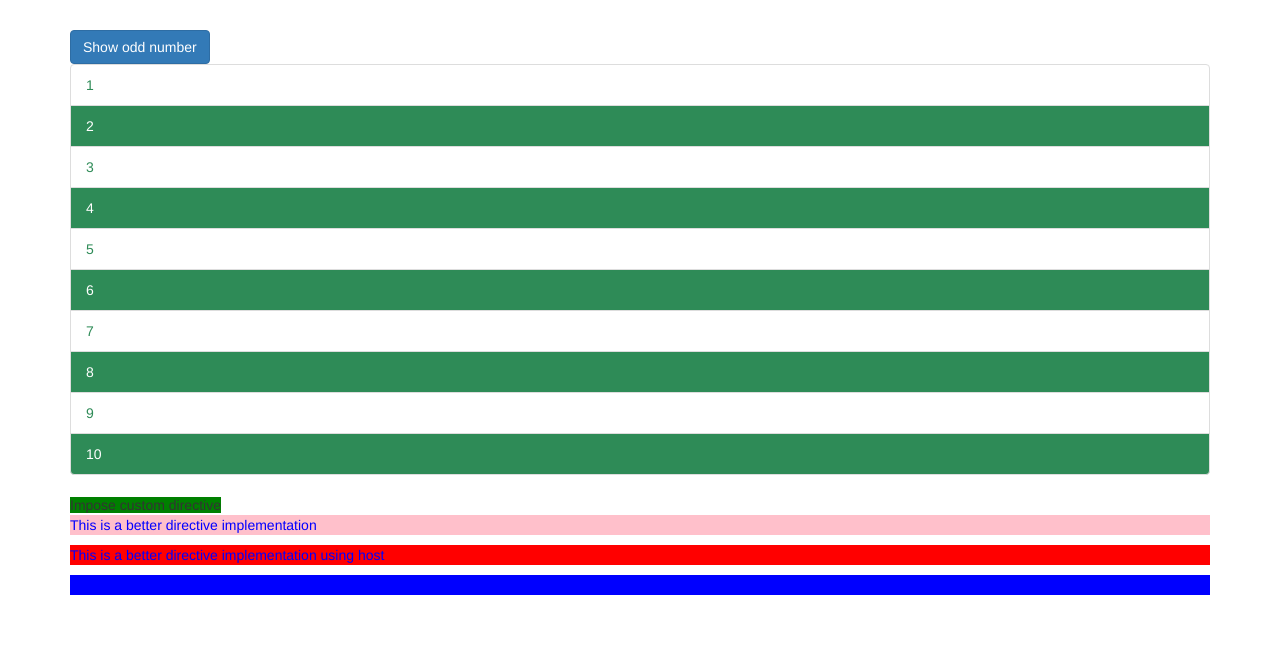
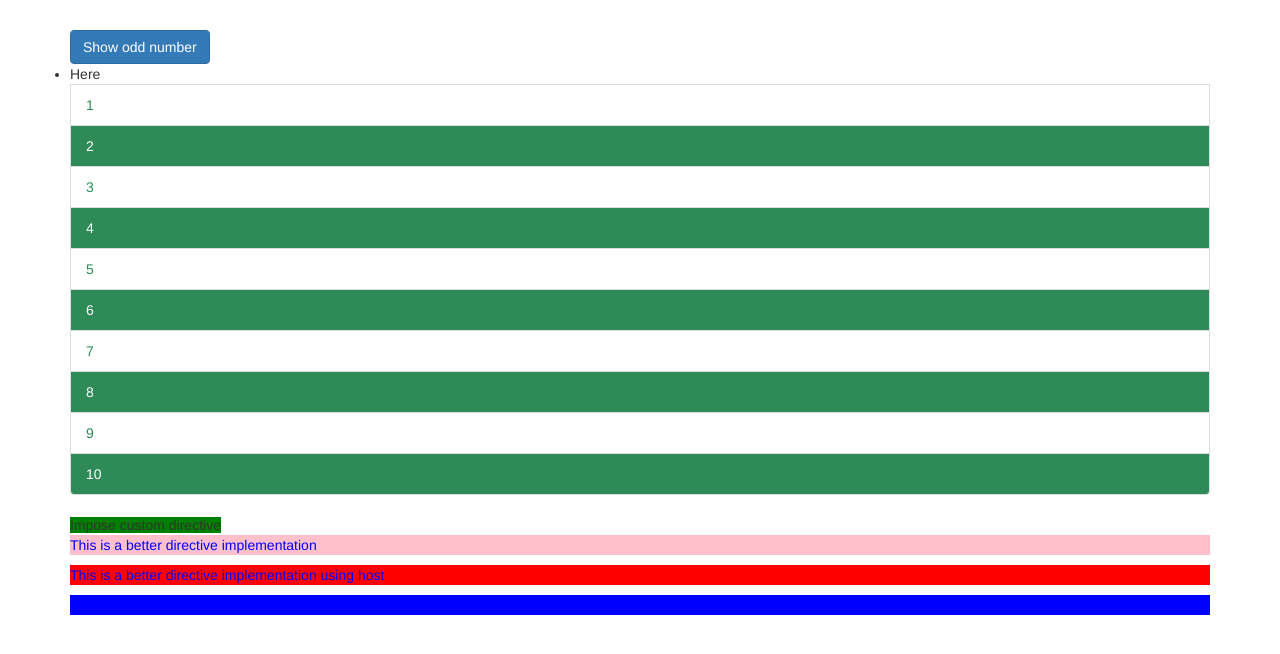
Before and after one commit to vermajnv/cmp-databinding-start, an Angular app in the folder cmp-databinding-start/: page / in a window 1280 px wide. Shown: the top 654 px of the page. Built offline with nearby package versions, Linux system fonts and the light colour scheme.

Commit message:
Implemented structural directive

```diff
--- a/cmp-databinding-start/src/app/app.component.html
+++ b/cmp-databinding-start/src/app/app.component.html
@@ -3,8 +3,19 @@
         <div class="col-xs-12">
             <button class="btn btn-primary" (click)="viewOddNumbers()">Show odd number</button>
 
-            <ul class="list-group">
+            <!-- <ul class="list-group">
                 <div>
+                    @for (number of numbers; track $index) {
+                        <li class="list-group-item" [ngClass]="number % 2 ? 'odd' : 'even'">
+                            {{number}}
+                        </li>
+                    }
+                </div>
+            </ul> -->
+
+        <ul class="list-group" *appUnless="!onlyOdd">
+                <div>
+                    <li>Here</li>
                     @for (number of numbers; track $index) {
                         <li class="list-group-item" [ngClass]="number % 2 ? 'odd' : 'even'">
                             {{number}}
--- a/cmp-databinding-start/src/app/app.component.ts
+++ b/cmp-databinding-start/src/app/app.component.ts
@@ -10,6 +10,7 @@ export class AppComponent {
   numbers : number[] = [1, 2, 3, 4, 5, 6, 7, 8, 9, 10];
   evenNumbers : number[];
   oddNumbers : number[];
+  onlyOdd : boolean = true;
 
   serverElements: { type: string, name: string, content: string }[] = [];
   onServerAdded(serverData: { serverName: string, serverContent: string }) {
--- a/cmp-databinding-start/src/app/app.module.ts
+++ b/cmp-databinding-start/src/app/app.module.ts
@@ -13,6 +13,7 @@ import { BasicHighlightDirective } from './basic-highlight.directive';
 import { BetterHighlighterDirective } from './directives/better-highlighter.directive';
 import { HostHighlighterDirective} from './directives/host-highlighter.directive';
 import { HostBindingHighlighterDirective} from './directives/hostbinding-highlighter.directive'
+import { UnlessDirective} from './directives/unless.directive';
 
 @NgModule({
   declarations: [
@@ -25,7 +26,8 @@ import { HostBindingHighlighterDirective} from './directives/hostbinding-highlig
     BasicHighlightDirective,
     BetterHighlighterDirective,
     HostHighlighterDirective,
-    HostBindingHighlighterDirective
+    HostBindingHighlighterDirective,
+    UnlessDirective
   ],
   imports: [
     BrowserModule,
--- /dev/null
+++ b/cmp-databinding-start/src/app/directives/unless.directive.ts
@@ -0,0 +1,26 @@
+import { Directive, Input, TemplateRef, ViewContainerRef } from "@angular/core";
+
+@Directive({
+    selector : '[appUnless]'
+})
+
+export class UnlessDirective {
+    @Input() set appUnless(condition : boolean)
+    {
+        console.log(condition);
+
+        if(!condition)
+        {
+            this.vcRef.createEmbeddedView(this.tempRef)
+        }
+        else
+        {
+            this.vcRef.clear()
+        }
+    }
+
+    constructor(private tempRef : TemplateRef<any>, private vcRef : ViewContainerRef)
+    {
+
+    }
+}
```
